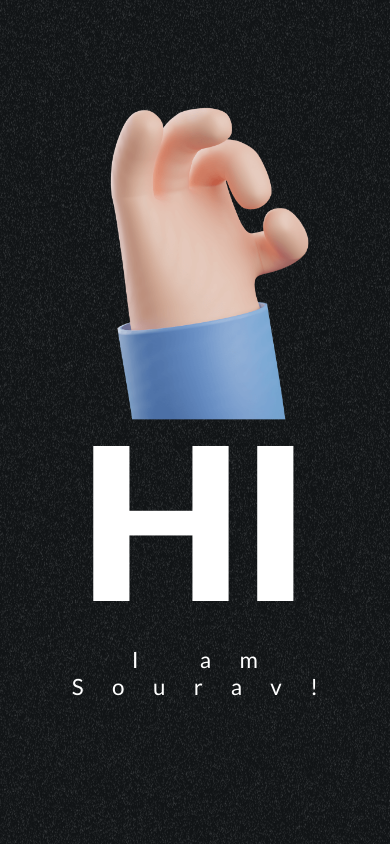
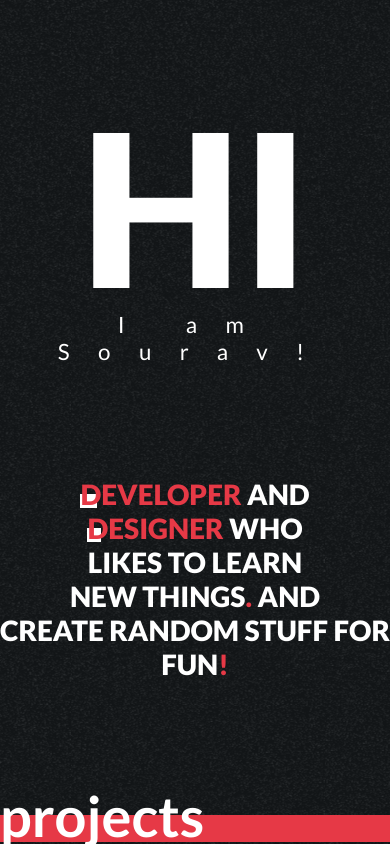
Before and after one commit to frostzt/frostzt, a Next.js app: page / in a window 390 px wide. Shown: the top 844 px of the page. Built offline with nearby package versions, Linux system fonts and the light colour scheme.

Commit message:
ready for deployment

```diff
--- /dev/null
+++ b/Components/PreLoader/PreLoader.module.scss
@@ -0,0 +1,9 @@
+.container {
+  top: 0;
+  left: 0;
+  width: 100%;
+  height: 100vh;
+  position: fixed;
+  z-index: 99999999999999;
+  background-color: var(--background);
+}
--- /dev/null
+++ b/Components/PreLoader/PreLoader.tsx
@@ -0,0 +1,26 @@
+import React, { useEffect } from "react";
+
+// Styles and anim
+import { motion } from "framer-motion";
+import styles from "./PreLoader.module.scss";
+
+interface Props {
+  currentState: Boolean;
+  changeState: CallableFunction;
+}
+
+const PreLoader: React.FC<Props> = () => {
+  useEffect(() => {
+    const loaded = () => {
+      console.log("Loaded");
+    };
+
+    window.addEventListener("load", loaded);
+
+    return () => window.removeEventListener("load", loaded);
+  }, []);
+
+  return <div className={styles.container}></div>;
+};
+
+export default PreLoader;
--- a/Components/Skills/Skills.tsx
+++ b/Components/Skills/Skills.tsx
@@ -16,9 +16,6 @@ const Skills: React.FC = () => {
       <motion.div style={{ marginTop: "5rem" }} className={styles.languages}>
         <motion.h2 className={styles.heading}>Languages</motion.h2>
         <motion.div className={styles.icons}>
-          <i title="C" className="devicon-c-plain" />
-          <i title="C++" className="devicon-cplusplus-plain" />
-          <i title="Python" className="devicon-python-plain" />
           <i title="JavaScript" className="devicon-javascript-plain" />
           <i title="TypeScript" className="devicon-typescript-plain" />
           <i title="HTML5" className="devicon-html5-plain" />
@@ -119,6 +116,9 @@ const Skills: React.FC = () => {
             <i title="Firebase" className="devicon-firebase-plain" />
             <i title="Flutter" className="devicon-flutter-plain" />
             <i title="Go" className="devicon-go-plain" />
+            <i title="C" className="devicon-c-plain" />
+            <i title="C++" className="devicon-cplusplus-plain" />
+            <i title="Python" className="devicon-python-plain" />
           </div>
           <div
             className={styles.pack}
--- a/Layouts/Scroll.tsx
+++ b/Layouts/Scroll.tsx
@@ -12,7 +12,7 @@ const Scroll: React.FC = ({ children }) => {
   const scrollRef = useRef<any>(null);
 
   const skewConfigs = {
-    ease: 0.1,
+    ease: 0.4,
     current: 0,
     previous: 0,
     rounded: 0,
--- a/pages/index.tsx
+++ b/pages/index.tsx
@@ -1,9 +1,9 @@
 import Head from "next/head";
 import Link from "next/link";
 import Image from "next/image";
-import { useEffect, useRef } from "react";
 import { useMediaQuery } from "react-responsive";
 import { useInView } from "react-intersection-observer";
+import { Fragment, useEffect, useRef, useState } from "react";
 
 // Styles
 import styles from "../styles/Home.module.scss";
@@ -12,13 +12,19 @@ import { motion, useAnimation } from "framer-motion";
 // Layout
 import Scroll from "../Layouts/Scroll";
 
+// Components
+import Projects from "../Components/Projects/Projects";
+import PreLoader from "../Components/PreLoader/PreLoader";
+
 export default function Home() {
+  const [isLoading, setIsLoading] = useState<Boolean>(true);
+
   // Refs
   const mainContainer = useRef<any>(null);
 
   // Intersection Observers
   const [aboutRef, aboutInView] = useInView({ threshold: 0.5 });
-  const [projectRef, projectInView] = useInView({ threshold: 0.5 });
+  const [projectRef, projectInView] = useInView({ threshold: 0.01 });
   const [contactRef, contactInView] = useInView({ threshold: 0.5 });
 
   // Animation Controls
@@ -32,6 +38,11 @@ export default function Home() {
   // Responsive checks
   const isTabletPortrait = useMediaQuery({ maxWidth: 768 });
   const isMobileLarge = useMediaQuery({ maxWidth: 425 });
+
+  // Handlers
+  const handleLoadingState = () => {
+    return setIsLoading((prevState) => !prevState);
+  };
 
   // Sequences
   const sequence = async () => {
@@ -53,7 +64,10 @@ export default function Home() {
   };
 
   const projectSequence = () => {
-    return projectControl.start({ opacity: 1 }, { duration: 0.5 });
+    return projectControl.start(
+      { opacity: 1 },
+      { duration: 0.5, when: "beforeChildren" }
+    );
   };
 
   const contactSequence = () => {
@@ -140,6 +154,8 @@ export default function Home() {
   }, [aboutInView, projectInView, contactInView]);
 
   return (
+    <Fragment>
+      {/* <PreLoader currentState={isLoading} changeState={handleLoadingState} /> */}
       <div ref={mainContainer} id="main-container" className={styles.container}>
         <Head>
           <title>Sourav Rawat | Web Developer and Designer</title>
@@ -165,6 +181,7 @@ export default function Home() {
               animate={greetingControl}
               className={styles.greeting}
             >
+              {isMobileLarge ? null : (
                 <div className={styles.imageContainer}>
                   <Image
                     src="/images/illustrations/hand.png"
@@ -174,6 +191,7 @@ export default function Home() {
                     objectFit="contain"
                   />
                 </div>
+              )}
               <div className={styles.hi}>HI</div>
             </motion.div>
             <motion.div
@@ -184,8 +202,7 @@ export default function Home() {
               {isMobileLarge ? (
                 <>
                   I am
-                <br />
-                Sourav!
+                  <br /> Sourav!
                 </>
               ) : (
                 "I am Sourav!"
@@ -268,7 +285,6 @@ export default function Home() {
 
           {/* ----------------------------------------------PROJECTS---------------------------------------------- */}
           <motion.div ref={projectRef} className={styles.projects}>
-          <Link href="/projects">
             <motion.h2
               initial={{ opacity: 0 }}
               animate={projectControl}
@@ -276,7 +292,7 @@ export default function Home() {
             >
               projects
             </motion.h2>
-          </Link>
+            <Projects />
           </motion.div>
 
           {/* ----------------------------------------------CONTACT---------------------------------------------- */}
@@ -330,5 +346,6 @@ export default function Home() {
           </motion.div>
         </Scroll>
       </div>
+    </Fragment>
   );
 }
--- a/styles/Home.module.scss
+++ b/styles/Home.module.scss
@@ -26,7 +26,8 @@
 
   // General Layout
   width: 100vw;
-  height: 100vh;
+  height: 100%;
+  margin-top: 10rem;
   margin-bottom: 10rem;
 
   // Align the items
@@ -48,7 +49,6 @@
     }
 
     @include respond(mobileSmall) {
-      transform: translateX(-5rem) !important;
     }
 
     .imageContainer {
@@ -73,7 +73,6 @@
 
       @include respond(mobileLarge) {
         font-size: 38rem;
-        transform: translateY(-8rem);
       }
 
       @include respond(mobileSmall) {
@@ -93,9 +92,9 @@
     }
 
     @include respond(mobileLarge) {
+      margin: 0 auto;
       font-size: 4rem;
       text-align: center;
-      transform: translateY(-8rem) !important;
     }
 
     @include respond(mobileSmall) {
@@ -108,10 +107,12 @@
 // About part of the page
 .about {
   width: 100vw;
-  height: 100vh;
+  height: 100%;
   display: flex;
   align-items: center;
   justify-content: center;
+  padding-top: 10rem;
+  padding-bottom: 10rem;
 
   &__container {
     @include respond(tabletPortrait) {
@@ -119,7 +120,6 @@
     }
 
     .abilities {
-      cursor: pointer;
       position: relative;
       display: inline-block;
       transition: transform 0.3s;
@@ -157,7 +157,7 @@
       }
 
       @include respond(mobileLarge) {
-        font-size: 8rem;
+        font-size: 5rem;
       }
     }
   }
@@ -166,22 +166,20 @@
 // Projects
 .projects {
   width: 100vw !important;
-  height: 100vh !important;
+  height: 100% !important;
   position: relative;
+  padding: 8rem 0;
 
   .projectTitle {
-    top: 50%;
-    left: 50%;
     z-index: 100;
-    cursor: pointer;
+    margin: 0 auto;
     font-size: 25rem;
-    position: absolute;
+    position: relative;
     color: var(--text-color);
     transition: transfrom 0.3s;
-    transform: translate(-50%, -50%);
 
     @include respond(mobileLarge) {
-      font-size: 15rem;
+      font-size: 10rem;
     }
 
     &::before {
@@ -189,16 +187,12 @@
       top: 50%;
       content: "";
       z-index: -1;
-      width: 10%;
+      width: 100%;
       height: 40%;
       position: absolute;
       transition: all 0.3s;
       display: inline-block;
       background-color: var(--primary-color);
-    }
-
-    &:hover::before {
-      width: 100%;
     }
   }
 }
@@ -206,10 +200,10 @@
 // Contact
 .contact {
   width: 100%;
-  height: 100vh;
+  height: 100%;
   display: flex;
   align-items: center;
-  margin-bottom: 5rem;
+  padding: 10rem 0;
   flex-direction: column;
   justify-content: center;
 
@@ -225,11 +219,11 @@
       text-transform: uppercase;
 
       @include respond(laptop) {
-        font-size: 16rem;
+        font-size: 12rem;
       }
 
       @include respond(mobileLarge) {
-        font-size: 10rem;
+        font-size: 8rem;
       }
 
       &_link {
--- a/styles/globals.scss
+++ b/styles/globals.scss
@@ -38,7 +38,7 @@ body {
     width: 300vw;
     z-index: -10;
     height: 300vh;
-    opacity: 0.2;
+    opacity: 0.15;
     position: fixed;
     animation: grain 8s steps(10) infinite;
     background-image: url("/images/noise.png");
```
Lines whose indentation alone changed are shown as unchanged.
